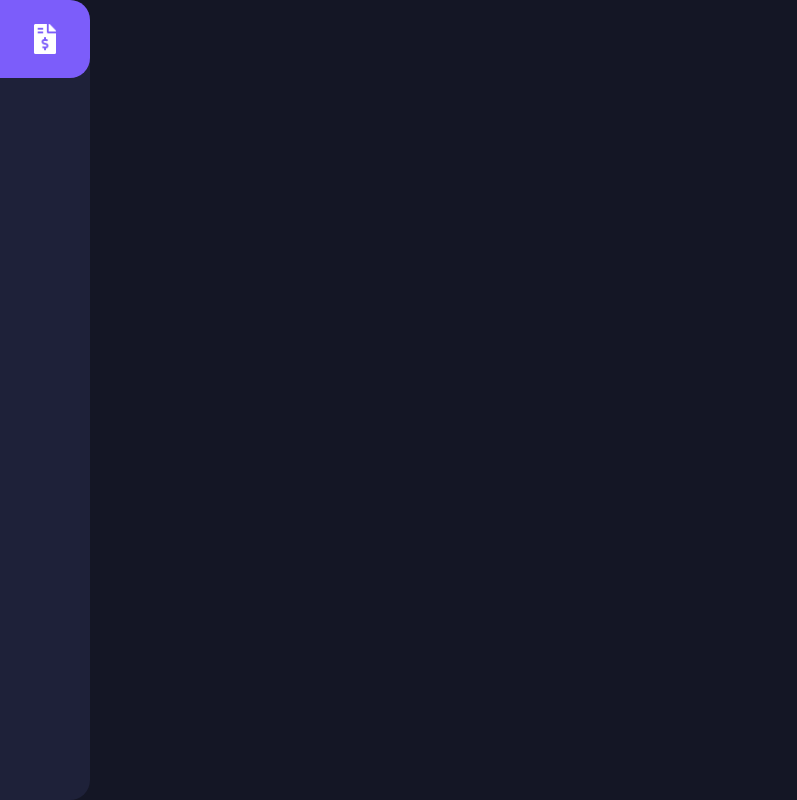
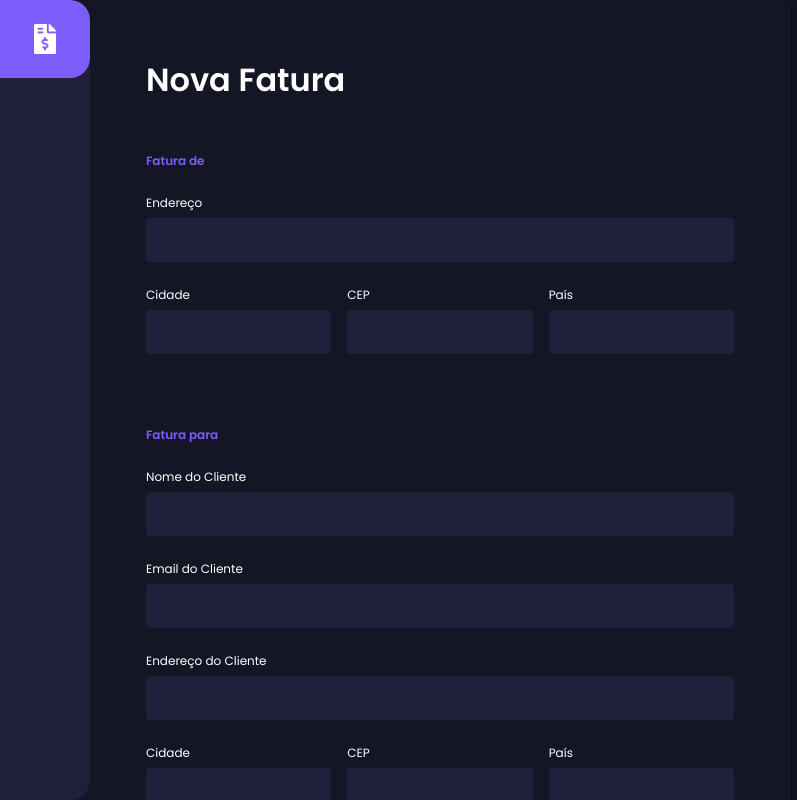
Before and after one commit to GeovaneReboucas/invoice-app, a Vue app: page / in a window 1280 px wide. Before the commit this address had no page. Shown: the whole page, without its empty margins (0-797 px from the left). Built offline with nearby package versions, Linux system fonts and the light colour scheme.

Commit message:
feat: creating invoice modal and types

```diff
--- a/src/App.vue
+++ b/src/App.vue
@@ -3,8 +3,9 @@
     <div v-if="!isMobile" class="app flex flex-column">
       <Navigation />
 
-      <div class="app-content flex flex-content">
-        <router-view />
+      <div class="app-content flex flex-column">
+        <InvoiceModal />
+        <RouterView />
       </div>
     </div>
 
@@ -17,13 +18,14 @@
 
 <script setup lang="ts">
 import Navigation from './components/Navigation.vue';
+import InvoiceModal from './components/InvoiceModal.vue';
+
 import { ref } from 'vue';
 
-
 const isMobile = ref(false)
-function checkScreen(){
+function checkScreen() {
   const windowWidth = window.innerWidth;
-  if(windowWidth <= 750){
+  if (windowWidth <= 750) {
     return isMobile.value = true
   }
 
@@ -44,7 +46,7 @@ window.addEventListener('resize', checkScreen)
   font-family: "Poppins", sans-serif;
 }
 
-.app{
+.app {
   background-color: #141625;
   min-height: 100vh;
 
@@ -52,14 +54,14 @@ window.addEventListener('resize', checkScreen)
     flex-direction: row !important;
   }
 
-  .app-content{
+  .app-content {
     padding: 0 20px;
     flex: 1;
     position: relative;
   }
 }
 
-.mobile-message{
+.mobile-message {
   text-align: center;
   justify-content: center;
   align-items: center;
@@ -67,7 +69,7 @@ window.addEventListener('resize', checkScreen)
   background-color: #141625;
   color: #fff;
 
-  p{
+  p {
     margin-top: 16px;
   }
 }
@@ -81,6 +83,11 @@ button,
   font-size: 12px;
   margin-right: 8px;
   color: #fff;
+  transition: filter 0.2s;
+
+  &:hover {
+    filter: brightness(0.8);
+  }
 }
 
 .dark-purple {
--- /dev/null
+++ b/src/components/InvoiceModal.vue
@@ -0,0 +1,348 @@
+<template>
+  <div class="invoice-wrap flex flex-column" @click="checkClick" ref="invoiceWrap">
+    <form class="invoice-content" @submit.prevent="submitForm">
+      <h1>Nova Fatura</h1>
+
+      <!-- Bill from -->
+      <div class="bill-from flex flex-column">
+        <h4>Fatura de</h4>
+        <div class="input flex flex-column">
+          <label for="billerStreetAddress">Endereço</label>
+          <input required type="text" id="billerStreetAddress" v-model="billerStreetAddress">
+        </div>
+
+        <div class="location-details flex">
+          <div class="input flex flex-column">
+            <label for="billerCity">Cidade</label>
+            <input required type="text" id="billerCity" v-model="billerCity">
+          </div>
+          <div class="input flex flex-column">
+            <label for="billerZipCode">CEP</label>
+            <input required type="text" id="billerZipCode" v-model="billerZipCode">
+          </div>
+          <div class="input flex flex-column">
+            <label for="billerCountry">País</label>
+            <input required type="text" id="billerCountry" v-model="billerCountry">
+          </div>
+        </div>
+      </div>
+
+      <!-- Bill to -->
+      <div class="bill-to flex flex-column">
+        <h4>Fatura para</h4>
+        <div class="input flex flex-column">
+          <label for="clientName">Nome do Cliente</label>
+          <input required type="text" id="clientName" v-model="clientName">
+        </div>
+
+        <div class="input flex flex-column">
+          <label for="clientEmail">Email do Cliente</label>
+          <input required type="text" id="clientEmail" v-model="clientEmail">
+        </div>
+
+        <div class="input flex flex-column">
+          <label for="clientStreetAddress">Endereço do Cliente</label>
+          <input required type="text" id="clientStreetAddress" v-model="clientStreetAddress">
+        </div>
+
+        <div class="location-details flex">
+          <div class="input flex flex-column">
+            <label for="clientCity">Cidade</label>
+            <input required type="text" id="clientCity" v-model="clientCity">
+          </div>
+          <div class="input flex flex-column">
+            <label for="clientZipCode">CEP</label>
+            <input required type="text" id="clientZipCode" v-model="clientZipCode">
+          </div>
+          <div class="input flex flex-column">
+            <label for="clientCountry">País</label>
+            <input required type="text" id="clientCountry" v-model="clientCountry">
+          </div>
+        </div>
+      </div>
+
+      <!-- Invoice Work Details -->
+      <div class="invoice-work flex flex-column">
+        <div class="payment flex">
+          <div class="input flex flex-column">
+            <label for="invoiceDate">Data da Fatura</label>
+            <input disabled type="text" id="invoiceDate" v-model="invoiceDate">
+          </div>
+
+          <div class="input flex flex-column">
+            <label for="paymentDueDate">Data do Vencimento</label>
+            <input disabled type="text" id="paymentDueDate" v-model="paymentDueDate">
+          </div>
+        </div>
+
+        <div class="input flex flex-column">
+          <label for="paymentTerms">Termos do Pagamento</label>
+          <select id="paymentTerms" required v-model="paymentTerms">
+            <option value="30">30 dias líquidos</option>
+            <option value="60">60 dias líquidos</option>
+          </select>
+        </div>
+
+        <div class="input flex flex-column">
+          <label for="productDescription">Descrição do Produto</label>
+          <input required type="text" id="productDescription" v-model="productDescription">
+        </div>
+
+        <div class="work-items">
+          <h3>Lista de Itens</h3>
+
+          <table class="item-list">
+            <tr class="table-heading flex">
+              <th class="item-name">Nome do Item</th>
+              <th class="qty">Qty</th>
+              <th class="price">Preço</th>
+              <th class="total">Total</th>
+            </tr>
+
+            <tr class="table-items flex" v-for="(item, index) in invoiceItemList" :key="index">
+              <td class="item-name">
+                <input type="text" v-model="item.itemName">
+              </td>
+              <td class="qty">
+                <input type="text" v-model="item.qty">
+              </td>
+              <td class="price">
+                <input type="text" v-model="item.price">
+              </td>
+              <td class="total flex">${{ (item.qty * item.price) }}</td>
+              <img src="@/assets/icon-delete.svg" @click="deleteInvoiceItem(item)">
+            </tr>
+          </table>
+
+          <div class="flex button" @click="addNewInvoiceItem">
+            <img src="@/assets/icon-plus.svg">
+            Adicionar novo Item
+          </div>
+        </div>
+      </div>
+
+      <!-- Save/Exit -->
+      <div class="save flex">
+        <div class="left">
+          <button class="red" @click="closeInvoice">Cancel</button>
+        </div>
+
+        <div class="right flex">
+          <button class="dark-purple" @click="saveDraft">Salvar Draft</button>
+          <button class="purple" @click="publishInvoice">Criar Fatura</button>
+        </div>
+      </div>
+    </form>
+  </div>
+</template>
+
+<script setup lang="ts">
+import type { InvoiceItem } from '../types/InvoiceItem';
+import { ref } from 'vue';
+
+const billerStreetAddress = ref(null);
+const billerCity = ref(null);
+const billerZipCode = ref(null);
+const billerCountry = ref(null);
+const clientName = ref(null);
+const clientEmail = ref(null);
+const clientStreetAddress = ref(null);
+const clientCity = ref(null);
+const clientZipCode = ref(null);
+const clientCountry = ref(null);
+const invoiceDateUnix = ref(null);
+const invoiceDate = ref(null);
+const paymentTerms = ref(null);
+const paymentDueDateUnix = ref(null);
+const paymentDueDate = ref(null);
+const productDescription = ref(null);
+const invoicePending = ref(null);
+const invoiceDraft = ref(null);
+const invoiceItemList = ref<InvoiceItem[]>([]);
+const invoiceTotal = ref(0);
+
+function checkClick() {}
+function submitForm() {}
+function deleteInvoiceItem(item: InvoiceItem) {}
+function addNewInvoiceItem() {
+  const newItem = {
+    itemName: '',
+    qty: 0,
+    price: 0,
+  } as InvoiceItem
+  invoiceItemList.value.push(newItem)
+}
+function closeInvoice(){}
+function saveDraft(){}
+function publishInvoice(){}
+
+</script>
+
+<style scoped lang="scss">
+.invoice-wrap {
+  position: fixed;
+  top: 0;
+  left: 0;
+  background-color: transparent;
+  width: 100%;
+  height: 100vh;
+  overflow: scroll;
+
+  &::-webkit-scrollbar {
+    display: none;
+  }
+  @media (min-width: 900px) {
+    left: 90px;
+  }
+
+  .invoice-content {
+    position: relative;
+    padding: 56px;
+    max-width: 700px;
+    width: 100%;
+    background-color: #141625;
+    color: #fff;
+    box-shadow: 10px 4px 6px -1px rgba(0, 0, 0, 0.2), 0 2px 4px -1px rgba(0, 0, 0, 0.06);
+
+    h1 {
+      margin-bottom: 48px;
+      color: #fff;
+    }
+
+    h3 {
+      margin-bottom: 16px;
+      font-size: 18px;
+      color: #777f98;
+    }
+
+    h4 {
+      margin-bottom: 24px;
+      font-size: 12px;
+      color: #7c5dfa;
+    }
+
+    //Bill To / Bill From
+    .bill-to,
+    .bill-from {
+      margin-bottom: 48px;
+
+      .location-details {
+        gap: 16px;
+
+        div {
+          flex: 1;
+        }
+      }
+    }
+
+    //Invoice Work
+    .invoice-work {
+      .payment {
+        gap: 24px;
+
+        div {
+          flex: 1;
+        }
+      }
+
+      .work-items {
+        .item-list {
+          width: 100%;
+
+          //Item Table Styling
+          .table-heading,
+          .table-items {
+            gap: 16px;
+            font-size: 12px;
+
+            .item-name {
+              flex-basis: 50%;
+            }
+
+            .qty {
+              flex-basis: 10%;
+            }
+
+            .price {
+              flex-basis: 20%;
+            }
+
+            .total {
+              flex-basis: 20%;
+              align-self: center;
+            }
+          }
+
+          .table-heading {
+            margin-bottom: 16px;
+
+            th {
+              text-align: left;
+            }
+          }
+
+          .table-items {
+            position: relative;
+            margin-bottom: 24px;
+
+            img {
+              position: absolute;
+              top: 15px;
+              right: 0;
+              width: 12px;
+              height: 16px;
+            }
+          }
+        }
+
+        .button {
+          color: #fff;
+          background-color: #252945;
+          align-items: center;
+          justify-content: center;
+          width: 100%;
+
+          img {
+            margin-right: 4px;
+          }
+        }
+      }
+    }
+
+    .save {
+      margin-top: 60px;
+
+      div {
+        flex: 1;
+      }
+
+      .right {
+        justify-content: flex-end;
+      }
+    }
+  }
+
+  .input {
+    margin-bottom: 24px;
+  }
+
+  label {
+    font-size: 12px;
+    margin-bottom: 6px;
+  }
+
+  input,
+  select {
+    width: 100%;
+    background-color: #1e2139;
+    color: #fff;
+    border-radius: 4px;
+    padding: 12px 4px;
+    border: none;
+
+    &:focus {
+      outline: none;
+    }
+  }
+}
+</style>
--- /dev/null
+++ b/src/types/InvoiceItem.ts
@@ -0,0 +1,6 @@
+export interface InvoiceItem {
+  id: number;
+  itemName: string;
+  price: number;
+  qty: number;
+}
```
Also changed, not shown: src/types/Invoice.ts (added, +22 -0 lines), 1 other file (tests, documents, lock files or other folders).
